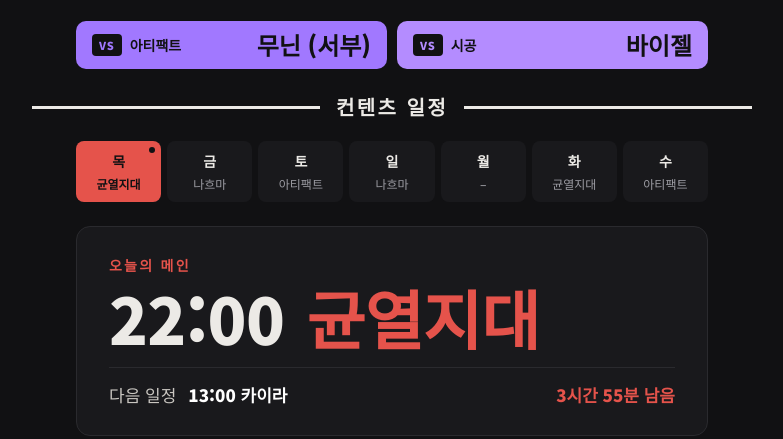
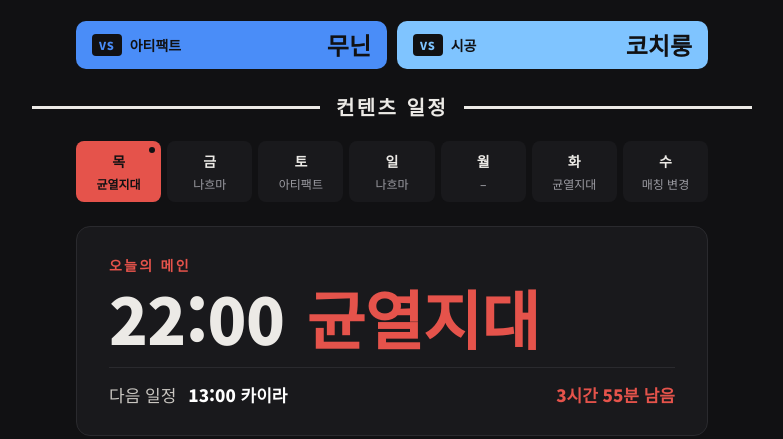
Before and after one commit to naelmonster/naelmonster.github.io, a plain HTML site: page index.html in a window 1280 px wide. Shown: the part 423-862 px from the top of the page, without its empty margins (248-1031 px from the left). Drawn offline with Linux system fonts and the light colour scheme.

Commit message:
Add files via upload

```diff
--- a/index.html
+++ b/index.html
@@ -79,7 +79,7 @@
 
   <section class="servers" aria-label="상대 서버">
     <div class="srv" id="artTile"><div class="lab"><span class="vs" id="artVs">VS</span>아티팩트</div><div class="name" id="artName"></div></div>
-    <div class="srv" style="background:#B48CFF"><div class="lab"><span class="vs" style="color:#B48CFF">VS</span>시공</div><div class="name" id="sigName"></div></div>
+    <div class="srv" id="sigTile" style="background:#B48CFF"><div class="lab"><span class="vs" id="sigVs" style="color:#B48CFF">VS</span>시공</div><div class="name" id="sigName"></div></div>
   </section>
 
   <div class="divider"><span></span><h2>컨텐츠 일정</h2><span></span></div>
@@ -104,7 +104,7 @@
 <script>
 const PERIODS = [
   { from: '0000-00-00', faction: '서부', artifactTime: '22:30', nahmaTime: '22:30', artifactServer: '이스할겐 (동부)', sigongServer: '바이젤' },
-  { from: '2026-11-18', faction: '동부', artifactTime: '23:00', nahmaTime: '23:00', artifactServer: '무닌 (서부)', sigongServer: '바이젤' }
+  { from: '2026-11-18', faction: '동부', artifactTime: '23:00', nahmaTime: '23:00', artifactServer: '무닌', sigongServer: '코치룽', artColor: '#4A8DF8', sigColor: '#7FC4FF' }
 ];
 function cfgFor(key) { let c = PERIODS[0]; for (const p of PERIODS) if (key >= p.from) c = p; return c; }
 function mainsFor(c) {
@@ -119,6 +119,7 @@ function mainsFor(c) {
 }
 
 const EXTRA = {
+  '2026-11-25': [{ replace: true, label: '어비스 · 시공 매칭 변경', short: '매칭 변경', color: '#F2D594' }],
   '2026-11-14': [{ time: '23:00', label: '시공 공격', color: '#B48CFF' }],
   '2026-11-17': [{ banner: true, label: '서버 이전 준비', sub: '내일(수) 20:00 서버 이전 전까지 준비를 완료해 주세요.' }],
   '2026-11-18': [{ banner: true, label: '서버 이전 준비', sub: '오늘 20:00 서버 이전 전까지 준비를 완료해 주세요.' }, { time: '20:00', label: '서버이전', sub: '마르쿠탄 → 파프니르', color: '#F2D594' }]
@@ -134,7 +135,7 @@ const el = (id) => document.getElementById(id);
 const mk = (tag, cls, text) => { const e = document.createElement(tag); if (cls) e.className = cls; if (text != null) e.textContent = text; return e; };
 const pad = (n) => String(n).padStart(2, '0');
 function keyFor(now, add) { const dt = new Date(Date.UTC(now.y, now.m - 1, now.d + add)); return `${dt.getUTCFullYear()}-${pad(dt.getUTCMonth() + 1)}-${pad(dt.getUTCDate())}`; }
-function mainFor(now, dayIdx) { const k = keyFor(now, (dayIdx - now.idx + 7) % 7); return mainsFor(cfgFor(k))[DAYS[dayIdx]]; }
+function mainFor(now, dayIdx) { const k = keyFor(now, (dayIdx - now.idx + 7) % 7); const rep = (EXTRA[k] || []).find((e) => e.replace); if (rep) return { time: '', label: rep.label, short: rep.short, color: rep.color, sub: '' }; return mainsFor(cfgFor(k))[DAYS[dayIdx]]; }
 function extrasFor(now, dayIdx) { const add = (dayIdx - now.idx + 7) % 7; return EXTRA[keyFor(now, add)] || []; }
 const toMin = (t) => { const [h, m] = t.split(':').map(Number); return h * 60 + m; };
 let selected = null;
@@ -159,7 +160,8 @@ function nextEvent(now) {
   for (let add = 0; add < 8; add++) {
     const idx = (now.idx + add) % 7;
     const k = keyFor(now, add);
-    for (const e of eventsFor(idx, EXTRA[k], mainsFor(cfgFor(k))[DAYS[idx]])) {
+    const rep = (EXTRA[k] || []).find((e) => e.replace);
+    for (const e of eventsFor(idx, EXTRA[k], rep ? null : mainsFor(cfgFor(k))[DAYS[idx]])) {
       const diff = add * 1440 + toMin(e.t) - now.min;
       if (diff > 0) return { ...e, diff, add };
     }
@@ -186,8 +188,10 @@ function render() {
   const bn = extrasFor(now, selected).find((e) => e.banner);
   el('alert').hidden = !bn;
   if (bn) { el('alertTtl').textContent = bn.label; el('alertMsg').textContent = bn.sub || ''; }
-  const fc = cfg.faction === '동부' ? '#A178FF' : '#4A8DF8';
+  const fc = cfg.artColor || (cfg.faction === '동부' ? '#A178FF' : '#4A8DF8');
   el('artTile').style.background = fc; el('artVs').style.color = fc;
+  const sc = cfg.sigColor || '#B48CFF';
+  el('sigTile').style.background = sc; el('sigVs').style.color = sc;
   el('artName').textContent = cfg.artifactServer;
   el('sigName').textContent = cfg.sigongServer;
 
@@ -198,7 +202,7 @@ function render() {
     b.setAttribute('aria-pressed', String(i === selected));
     b.setAttribute('aria-label', `${d}요일${i === now.idx ? ' (오늘)' : ''}`);
     if (i === now.idx) b.classList.add('today');
-    b.append(mk('span', 'd', d), mk('span', 'c', m ? m.label : '–'));
+    b.append(mk('span', 'd', d), mk('span', 'c', m ? (m.short || m.label) : '–'));
     b.addEventListener('click', () => { selected = i; render(); });
     wk.append(b);
   });
@@ -207,17 +211,18 @@ function render() {
   const main = el('main'); main.innerHTML = '';
   if (mn) {
     main.append(mk('div', 'lab', isToday ? '오늘의 메인' : `${sd}요일 메인`));
-    const ex = extrasFor(now, selected).filter((e) => !e.banner);
-    const rows = [{ time: mn.time, label: mn.label }, ...ex].sort((a, b) => a.time.localeCompare(b.time));
+    const ex = extrasFor(now, selected).filter((e) => !e.banner && !e.replace);
+    const rows = [{ time: mn.time, label: mn.label, color: mn.color }, ...ex].sort((a, b) => a.time.localeCompare(b.time));
     rows.forEach((r) => {
       const row = mk('div', 'row');
       const n = mk('span', 'n', r.label); if (r.color) n.style.color = r.color;
       if (ex.length) { n.style.fontSize = 'calc(48 * var(--u))'; }
       const t1 = mk('span', null, r.time); if (ex.length) t1.style.fontSize = 'calc(48 * var(--u))';
+      if (!r.time) { n.style.fontSize = 'calc(48 * var(--u))'; }
       if (r.sub) {
         const col = mk('span', 'col'); col.append(n, mk('span', 'rsub', r.sub));
         row.append(t1, col); row.style.marginBottom = 'calc(46 * var(--u))';
-      } else row.append(t1, n);
+      } else if (r.time) row.append(t1, n); else row.append(n);
       main.append(row);
     });
     if (mn.sub) main.append(mk('div', 'sub', mn.sub));
```
